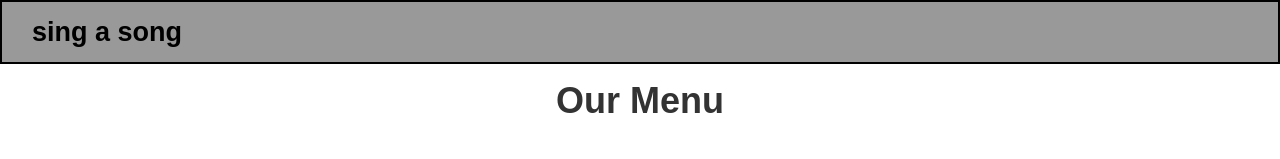
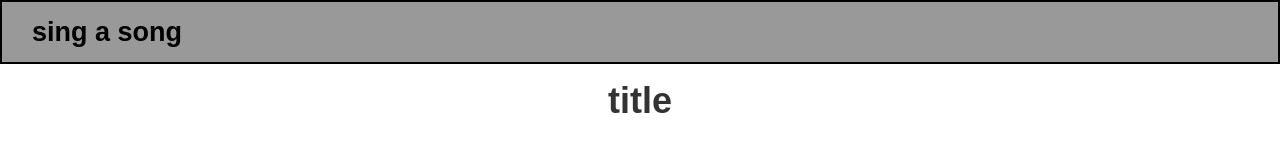
Before and after one commit to kyungmine/mod3_solution, a plain HTML site: page index.html in a window 1280 px wide. Shown: the top 159 px of the page. Drawn offline with Linux system fonts and the light colour scheme; a script that the page names is missing.

Commit message:
Update index.html

```diff
--- a/index.html
+++ b/index.html
@@ -38,7 +38,7 @@
     </nav>
   <section class="container-fluid menu">
   <div class="row">
-   <h1 class="text-center main-title">Our Menu</h1>
+   <h1 class="text-center main-title">title</h1>
    <div class="menu-content">
      <div class="col-md-12 col-sm-12 col-xs-12 menu-item">
        <h4 class="menu-title text-center">sia<snowman></h4>
```
